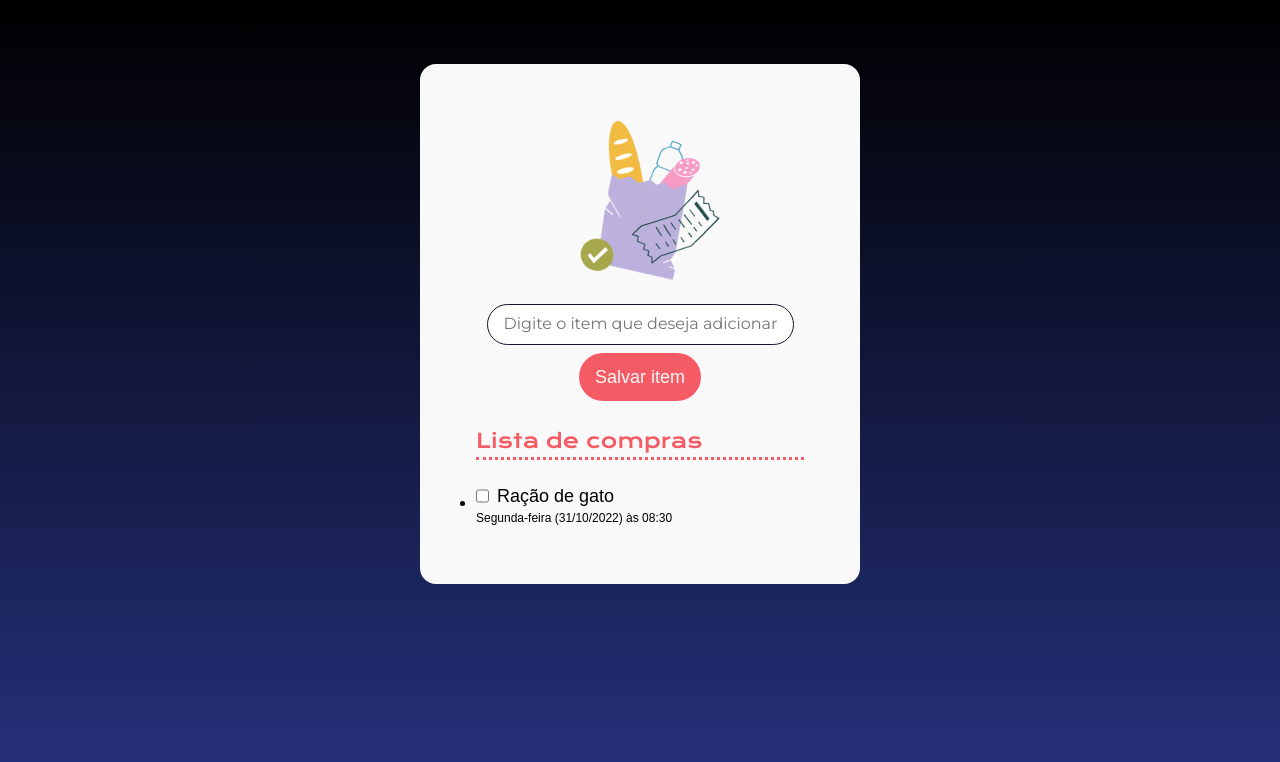
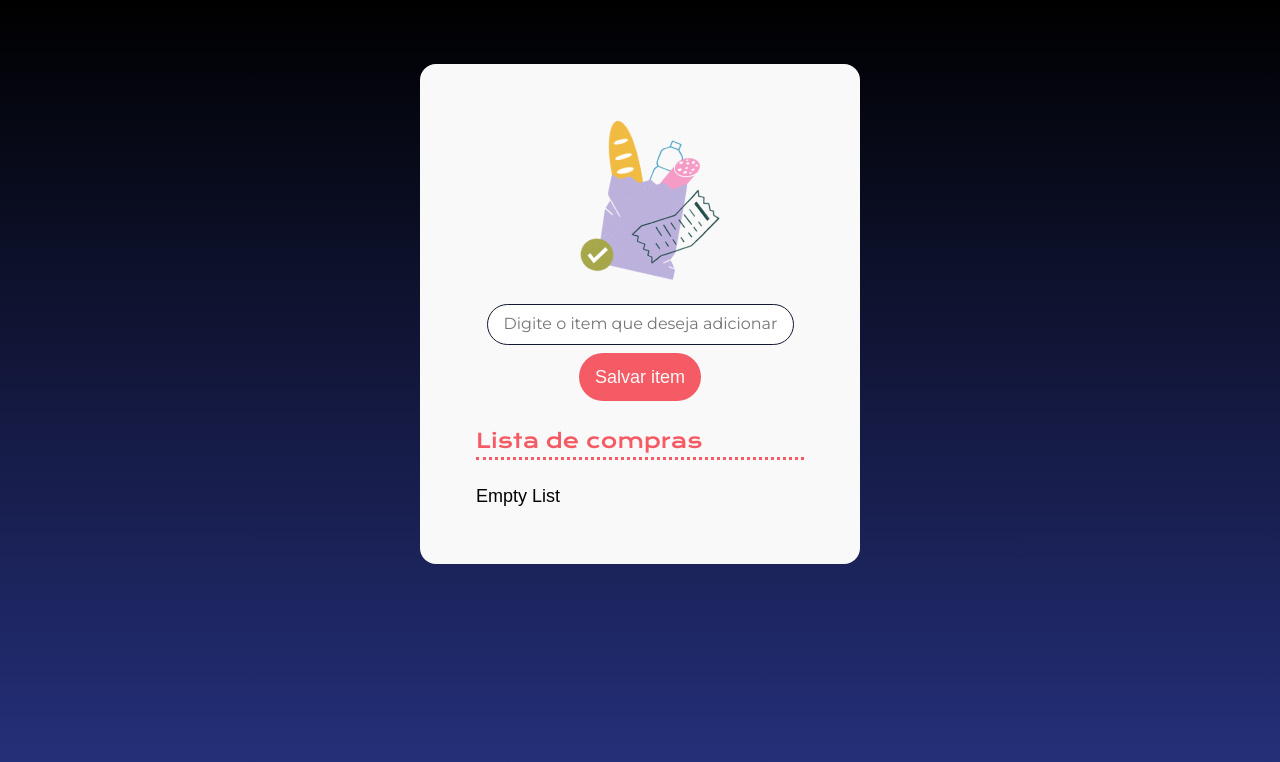
Before and after one commit to Guilherme-Aun/Curso-JavaScript-Alura, a plain HTML site: page index.html in a window 1280 px wide. Drawn offline with nearby package versions, Linux system fonts and the light colour scheme; a web font is replaced by a local one.

Commit message:
Add emptyList function
function that will control when an message appear
the message will be apper if shoppingList are empty

```diff
--- a/index.html
+++ b/index.html
@@ -31,13 +31,7 @@
         <hr />
 
         <ul id="lista-de-compras">
-          <li>
-            <div class="lista-item-container">
-              <input type="checkbox" id="checkbox-1" />
-              <p>Ração de gato</p>
-            </div>
-            <p class="texto-data">Segunda-feira (31/10/2022) às 08:30</p>
-          </li>
+          <p class="message-empty-list">Empty List</p>
         </ul>
       </div>
     </main>
--- a/scripts/index.js
+++ b/scripts/index.js
@@ -80,4 +80,24 @@ getSaveButton.addEventListener("click", (event) => {
   itemTime.innerText = completedDate;
 
   ListItem.appendChild(itemTime);
+
+  verifyEmptyList();
 });
+
+// When you use an queySelector you are gettin data from class
+// for this you need place and . before de class name
+const emptyListMessage = document.querySelector(".message-empty-list");
+
+// Function thats verify if ListItem is empty
+// if are empty add emptyList message
+// if not remove emptyList message
+function verifyEmptyList() {
+  const itemsList = shoppingList.querySelectorAll("li");
+  if (itemsList.length === 0) {
+    emptyListMessage.style.display = "block";
+  } else {
+    emptyListMessage.style.display = "none";
+  }
+}
+
+verifyEmptyList();
```
